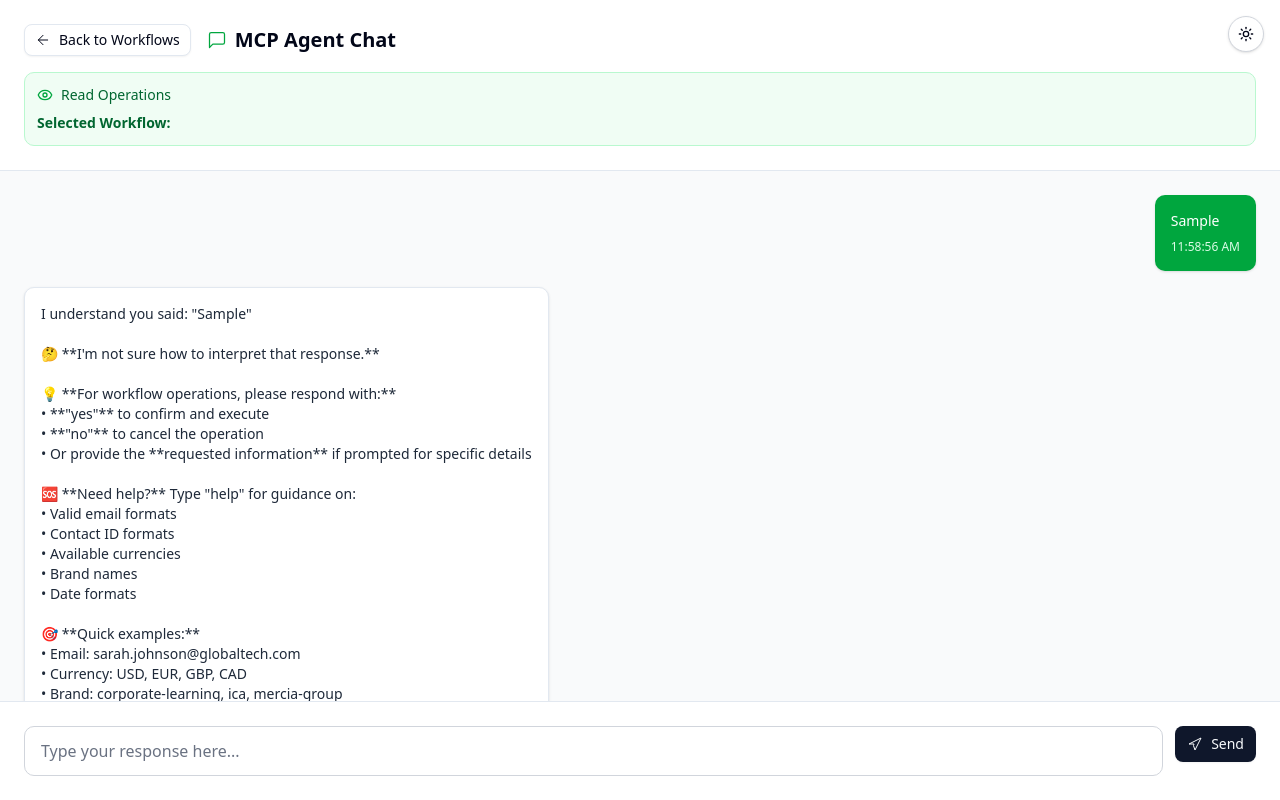
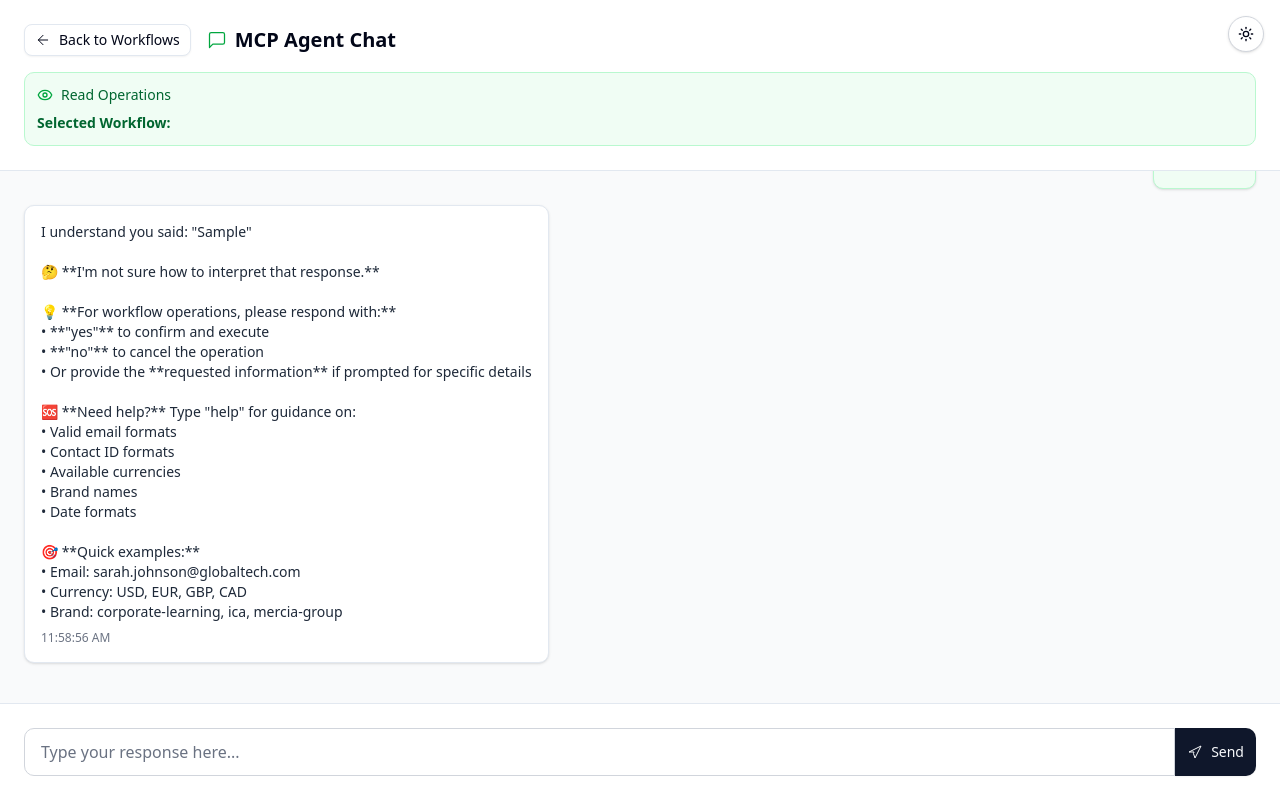
Before and after one commit to mattdawsonuk/mcp-agent-ui-proto, a Next.js app: page /mcp/chat in a window 1280 px wide. Both pictures are taken after typing "Sample" into the empty fields and a click on the button "Send". Built offline with nearby package versions, Linux system fonts and the light colour scheme.

Commit message:
Chat styling and scroll.

```diff
--- a/src/app/mcp/chat/page.tsx
+++ b/src/app/mcp/chat/page.tsx
@@ -1,6 +1,6 @@
 "use client";
 
-import React, { useState, useEffect } from 'react';
+import React, { useState, useEffect, useRef } from 'react';
 import { useSearchParams, useRouter } from 'next/navigation';
 import { Button } from '@/components/ui/button';
 import { AuditLog } from '@/data/auditLogs';
@@ -38,6 +38,7 @@ const MCPChatPage = () => {
   const [chatMessages, setChatMessages] = useState<ChatMessage[]>([]);
   const [userInput, setUserInput] = useState('');
   const [auditLogs, setAuditLogs] = useState<AuditLog[]>([]);
+  const chatEndRef = useRef<HTMLDivElement | null>(null);
 
   // Get workflow details from URL parameters
   const selectedPrompt = searchParams.get('workflow') || '';
@@ -91,6 +92,12 @@ const MCPChatPage = () => {
       ]);
     }
   }, [selectedPrompt, operationType]);
+
+  useEffect(() => {
+    if (chatEndRef.current) {
+      chatEndRef.current.scrollIntoView({ behavior: 'smooth' });
+    }
+  }, [chatMessages]);
 
   const addAuditLog = (
     workflow: string,
@@ -302,7 +309,7 @@ const MCPChatPage = () => {
         validationChecks = ['ID format validation', 'UUID structure check'];
         resolution = 'User provided UUID format guidance';
         severity = 'LOW';
-        agentResponse = `❌ **Invalid contact ID format.**\n\n💡 **Contact IDs should be in UUID format** (e.g., 123e4567-e89b-12d3-a456-426614174000).\n\n🔍 **Try instead:**\n• Searching by email address if you have it\n• Using the correct UUID format\n• Checking if you meant to search by order number instead\n\n**Valid UUID example:** f47ac10b-58cc-4372-a567-0e02b2c3d479\n\nPlease provide a valid contact ID or email address.`;
+        agentResponse = `❌ **Invalid contact ID format.**\n\n💡 **Contact IDs should be in UUID format** (e.g., 123e4567-e89b-12d3-a456-426614174000).\n\n�� **Try instead:**\n• Searching by email address if you have it\n• Using the correct UUID format\n• Checking if you meant to search by order number instead\n\n**Valid UUID example:** f47ac10b-58cc-4372-a567-0e02b2c3d479\n\nPlease provide a valid contact ID or email address.`;
       } else if (userInputLower.includes('notfound@') || userInputLower.includes('missing@')) {
         errorType = 'BUSINESS_ERROR';
         errorMessage = `Contact not found for email 'notfound@example.com'`;
@@ -491,9 +498,9 @@ const MCPChatPage = () => {
               className={`flex ${message.type === 'user' ? 'justify-end' : 'justify-start'}`}
             >
               <div
-                className={`max-w-[70%] p-4 rounded-lg shadow-sm ${
+                className={`max-w-[70%] p-4 rounded-lg shadow-sm border ${
                   message.type === 'user'
-                    ? `${colorScheme.userBubble} ${colorScheme.userText}`
+                    ? `${colorScheme.bg} ${colorScheme.border} ${colorScheme.text}`
                     : 'bg-white dark:bg-gray-800 text-gray-800 dark:text-gray-200 border dark:border-gray-700'
                 }`}
               >
@@ -502,7 +509,7 @@ const MCPChatPage = () => {
                 </div>
                 <div
                   className={`text-xs mt-2 ${
-                    message.type === 'user' ? colorScheme.userTimestamp : 'text-gray-500 dark:text-gray-400'
+                    message.type === 'user' ? colorScheme.text : 'text-gray-500 dark:text-gray-400'
                   }`}
                 >
                   {message.timestamp}
@@ -510,20 +517,24 @@ const MCPChatPage = () => {
               </div>
             </div>
           ))}
+          <div ref={chatEndRef} />
         </div>
       </div>
 
       <div className="flex-shrink-0 p-6 border-t bg-white dark:bg-gray-800 dark:border-gray-700">
-        <div className="flex gap-3">
+        <div className="flex gap-0 items-stretch">
           <input
             type="text"
             value={userInput}
             onChange={(e) => setUserInput(e.target.value)}
             onKeyPress={handleKeyPress}
             placeholder="Type your response here..."
-            className="flex-1 px-4 py-3 border border-gray-300 dark:border-gray-600 rounded-lg focus:outline-none focus:ring-2 focus:ring-blue-500 focus:border-transparent bg-white dark:bg-gray-700 text-gray-900 dark:text-white placeholder-gray-500 dark:placeholder-gray-400"
+            className={`flex-1 h-12 px-4 border border-gray-300 dark:border-gray-600 rounded-l-lg rounded-r-none focus:outline-none focus:ring-2 ${colorScheme.ring} focus:border-transparent bg-white dark:bg-gray-700 text-gray-900 dark:text-white placeholder-gray-500 dark:placeholder-gray-400`}
           />
-          <Button onClick={handleSendMessage} className="flex items-center gap-2 px-6">
+          <Button
+            onClick={handleSendMessage}
+            className="h-12 flex items-center gap-2 px-6 rounded-l-none rounded-r-lg border-l-0"
+          >
             <MynaSend className="h-4 w-4" />
             Send
           </Button>
--- a/src/lib/workflowColors.ts
+++ b/src/lib/workflowColors.ts
@@ -11,6 +11,7 @@ export interface WorkflowColorScheme {
   userBubble: string;
   userText: string;
   userTimestamp: string;
+  ring: string;
 }
 
 export interface WorkflowTypeConfig {
@@ -35,7 +36,8 @@ export const workflowTypeConfigs: Record<string, WorkflowTypeConfig> = {
       buttonText: 'text-green-800 dark:text-green-200',
       userBubble: 'bg-green-600 dark:bg-green-900',
       userText: 'text-white',
-      userTimestamp: 'text-green-100 dark:text-green-300'
+      userTimestamp: 'text-green-100 dark:text-green-300',
+      ring: 'focus:ring-green-500',
     }
   },
   create: {
@@ -52,7 +54,8 @@ export const workflowTypeConfigs: Record<string, WorkflowTypeConfig> = {
       buttonText: 'text-blue-800 dark:text-blue-200',
       userBubble: 'bg-blue-600 dark:bg-blue-900',
       userText: 'text-white',
-      userTimestamp: 'text-blue-100 dark:text-blue-300'
+      userTimestamp: 'text-blue-100 dark:text-blue-300',
+      ring: 'focus:ring-blue-500',
     }
   },
   modify: {
@@ -69,7 +72,8 @@ export const workflowTypeConfigs: Record<string, WorkflowTypeConfig> = {
       buttonText: 'text-amber-800 dark:text-amber-200',
       userBubble: 'bg-amber-600 dark:bg-amber-900',
       userText: 'text-white',
-      userTimestamp: 'text-amber-100 dark:text-amber-300'
+      userTimestamp: 'text-amber-100 dark:text-amber-300',
+      ring: 'focus:ring-amber-500',
     }
   },
   chained: {
@@ -86,7 +90,8 @@ export const workflowTypeConfigs: Record<string, WorkflowTypeConfig> = {
       buttonText: 'text-purple-800 dark:text-purple-200',
       userBubble: 'bg-purple-600 dark:bg-purple-900',
       userText: 'text-white',
-      userTimestamp: 'text-purple-100 dark:text-purple-300'
+      userTimestamp: 'text-purple-100 dark:text-purple-300',
+      ring: 'focus:ring-purple-500',
     }
   }
 };
@@ -106,7 +111,8 @@ export const getWorkflowConfig = (type: string): WorkflowTypeConfig => {
       buttonText: 'text-gray-800 dark:text-gray-200',
       userBubble: 'bg-gray-600 dark:bg-gray-800',
       userText: 'text-white',
-      userTimestamp: 'text-gray-100 dark:text-gray-300'
+      userTimestamp: 'text-gray-100 dark:text-gray-300',
+      ring: 'focus:ring-gray-500',
     }
   };
 };
```
